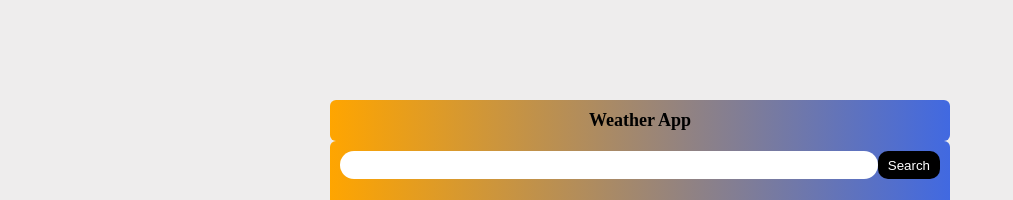
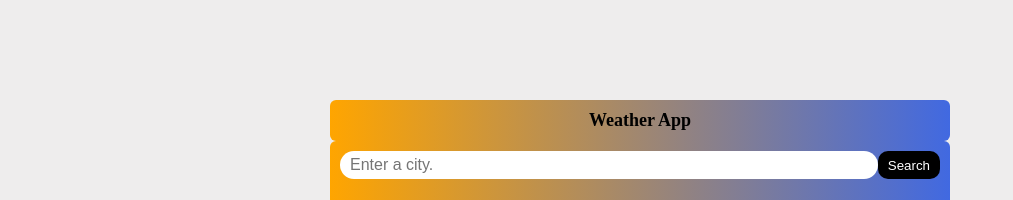
Before and after one commit to Ashishrupani/Weather-application, a website: page public/index.html in a window 1280 px wide. Shown: the top 200 px of the page, without its empty margins (0-1013 px from the left). Drawn offline with Linux system fonts and the light colour scheme.

Commit message:
Deployment finished.

```diff
--- a/public/index.html
+++ b/public/index.html
@@ -10,7 +10,7 @@
     <header>Weather App</header>
     <main>
         <div class = "search-city">
-                <input class="search-city-input" type ="text">
+                <input class="search-city-input" placeholder="Enter a city." type ="text">
                 <button class="search-button">Search</button>
         </div>
         <div class = "search-info">
```
